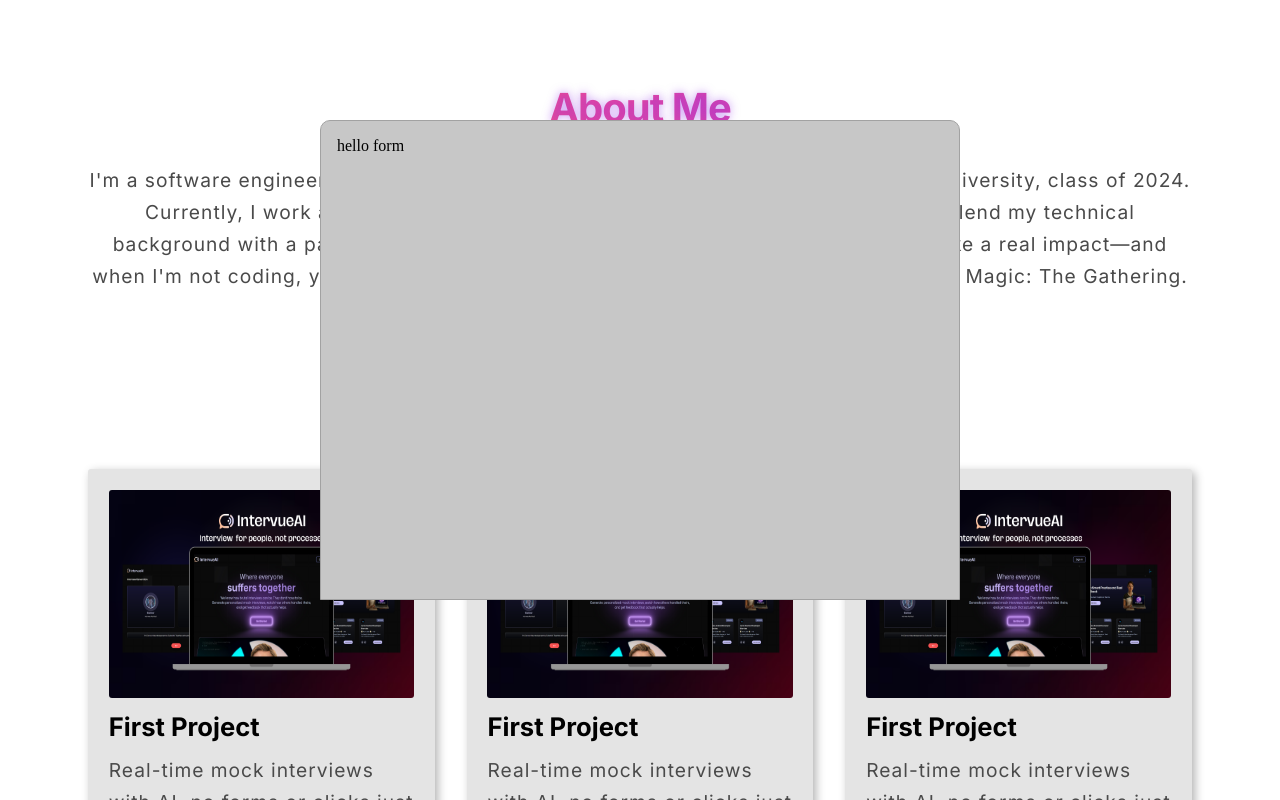
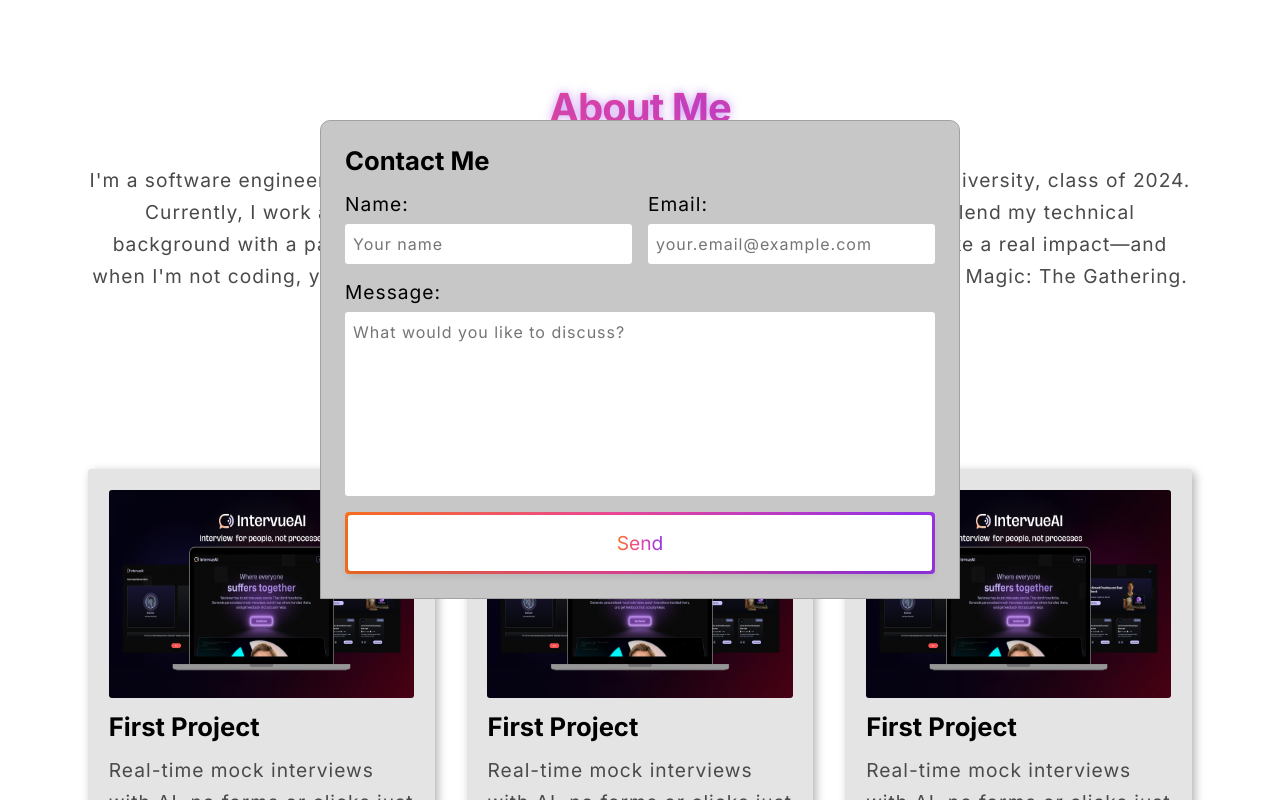
Before and after one commit to IanValdovinos/iansvg.io, a React (Vite) app: page / in a window 1280 px wide. Shown: the part 680-1480 px from the top of the page. Built offline with nearby package versions, Linux system fonts and the light colour scheme.

Commit message:
Add contact me form

```diff
--- a/src/Components/ContactMeForm/ContactMeForm.module.css
+++ b/src/Components/ContactMeForm/ContactMeForm.module.css
@@ -6,14 +6,19 @@
   transition: all 0.3s ease-in;
 }
 
-.form {
+.formContainer {
   width: 40rem;
-  height: 30rem;
+  height: fit-content;
   background-color: #c7c7c7;
   border: 1px solid #a2a2a2;
   border-radius: 10px 10px 0 0;
-  padding: 1rem;
+  padding: 1.5rem;
   box-sizing: border-box;
+
+  display: flex;
+  flex-direction: column;
+  gap: 1rem;
+  justify-content: space-between;
 
   position: fixed;
   z-index: 6;
@@ -22,6 +27,51 @@
   bottom: 0;
 
   transition: all 0.3s ease-in-out;
+}
+
+.form {
+  width: 100%;
+  height: fit-content;
+  display: flex;
+  flex-direction: column;
+  gap: 1rem;
+
+  font-family: "Inter", sans-serif;
+  font-size: 1.2rem;
+  font-weight: 400;
+  letter-spacing: 1px;
+}
+
+.input {
+  font-family: "Inter", sans-serif;
+  font-size: 1rem;
+  font-weight: 400;
+  letter-spacing: 1px;
+  line-height: 1.5rem;
+  padding: 0.5rem;
+  margin-top: 0.5rem;
+  border-radius: 3px;
+  border: none;
+}
+
+.nameEmailContainer {
+  width: 100%;
+  display: flex;
+  flex-direction: row;
+  justify-content: space-between;
+  gap: 1rem;
+}
+
+.labelInputContainer {
+  display: flex;
+  flex-direction: column;
+  width: 100%;
+  height: fit-content;
+}
+
+.messageTextArea {
+  resize: none;
+  height: auto;
 }
 
 /* Desktop (1024px and up) */
@@ -34,10 +84,14 @@
 
 /* Mobile (up to 767px) */
 @media (max-width: 767px) {
-  .form {
+  .formContainer {
     width: 100%;
     border-radius: 0;
     border: 0;
     border-top: 2px solid #a2a2a2;
   }
+
+  .nameEmailContainer {
+    flex-direction: column;
+  }
 }
--- a/src/Components/ContactMeForm/index.jsx
+++ b/src/Components/ContactMeForm/index.jsx
@@ -1,8 +1,26 @@
+import { useState } from "react";
+import HeadingThree from "../HeadingThree";
 import styles from "./ContactMeForm.module.css";
+import PrimaryButton from "../PrimaryButton";
+
+// Import media
+import SendIcon from "../../assets/icons/send.svg";
 
 function ContactMeForm({ display, onClickBackground }) {
+  const [name, setName] = useState("");
+  const [email, setEmail] = useState("");
+  const [message, setMessage] = useState("");
+
+  const handleSubmit = (e) => {
+    e.preventDefault(); // prevent default browser reload
+    alert(
+      "Feature under construction! Please email me directly at ian.valdovinos752001@gmail.com."
+    );
+  };
+
   return (
     <>
+      {/* BACKGROUND BLURRED SCREEN */}
       <div
         style={{
           backdropFilter: display ? "blur(7px)" : "blur(0)",
@@ -12,13 +30,62 @@ function ContactMeForm({ display, onClickBackground }) {
         className={styles.screen}
         onClick={onClickBackground}
       ></div>
+
+      {/* FORM CONTAINER */}
       <div
         style={{
           transform: display ? "translate(-50%, 0%)" : "translate(-50%, 100%)",
         }}
-        className={styles.form}
+        className={styles.formContainer}
       >
-        hello form
+        <HeadingThree>Contact Me</HeadingThree>
+        <form className={styles.form} onSubmit={handleSubmit}>
+          <div className={styles.nameEmailContainer}>
+            {/* First Name */}
+            <div className={styles.labelInputContainer}>
+              <label for="name">Name:</label>
+              <input
+                className={styles.input}
+                id="name"
+                type="text"
+                placeholder="Your name"
+                value={name}
+                onChange={(e) => setName(e.target.value)}
+                required
+              />
+            </div>
+
+            {/* Email */}
+            <div className={styles.labelInputContainer}>
+              <label for="email">Email:</label>
+              <input
+                className={styles.input}
+                id="email"
+                type="text"
+                placeholder="your.email@example.com"
+                value={email}
+                onChange={(e) => setEmail(e.target.value)}
+                required
+              />
+            </div>
+          </div>
+
+          {/* Message Field */}
+          <div className={styles.labelInputContainer}>
+            <label for="message">Message:</label>
+            <textarea
+              className={`${styles.messageTextArea} ${styles.input}`}
+              id="message"
+              placeholder="What would you like to discuss?"
+              value={message}
+              rows={7}
+              onChange={(e) => setMessage(e.target.value)}
+              required
+            />
+          </div>
+
+          <PrimaryButton>Send</PrimaryButton>
+        </form>
       </div>
     </>
   );
```
Also changed, not shown: src/assets/icons/send.svg (added).
